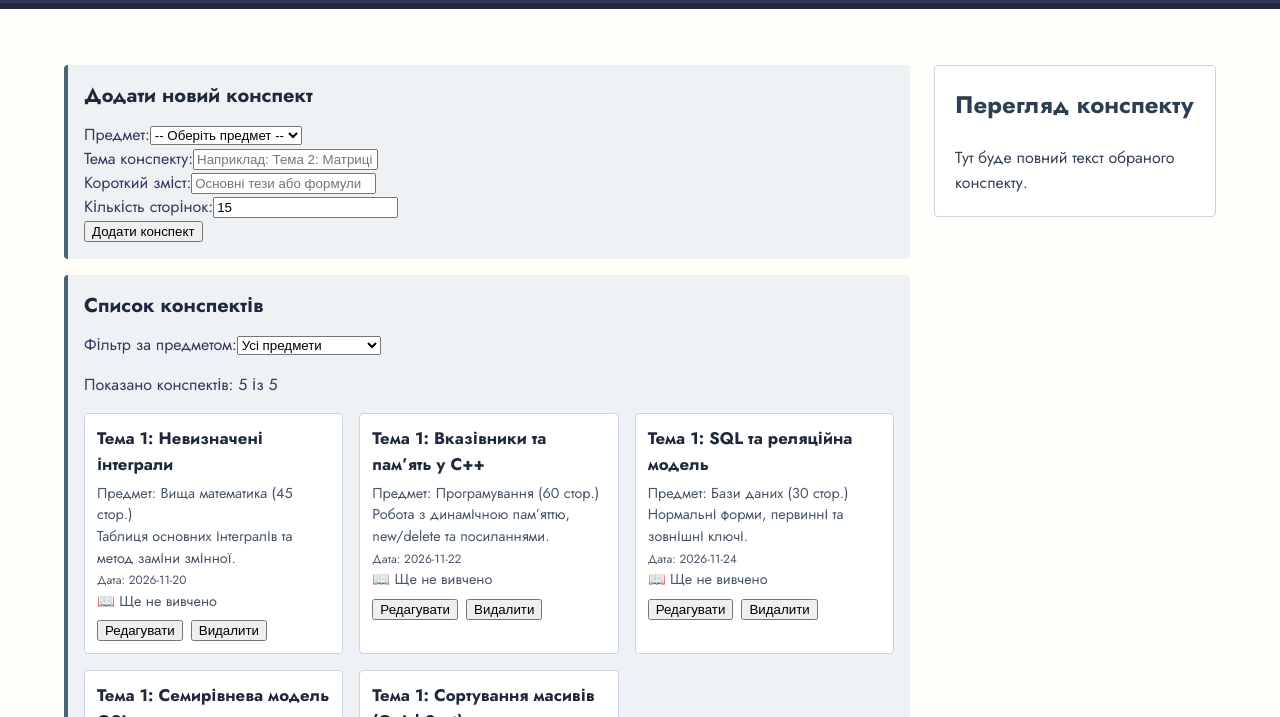
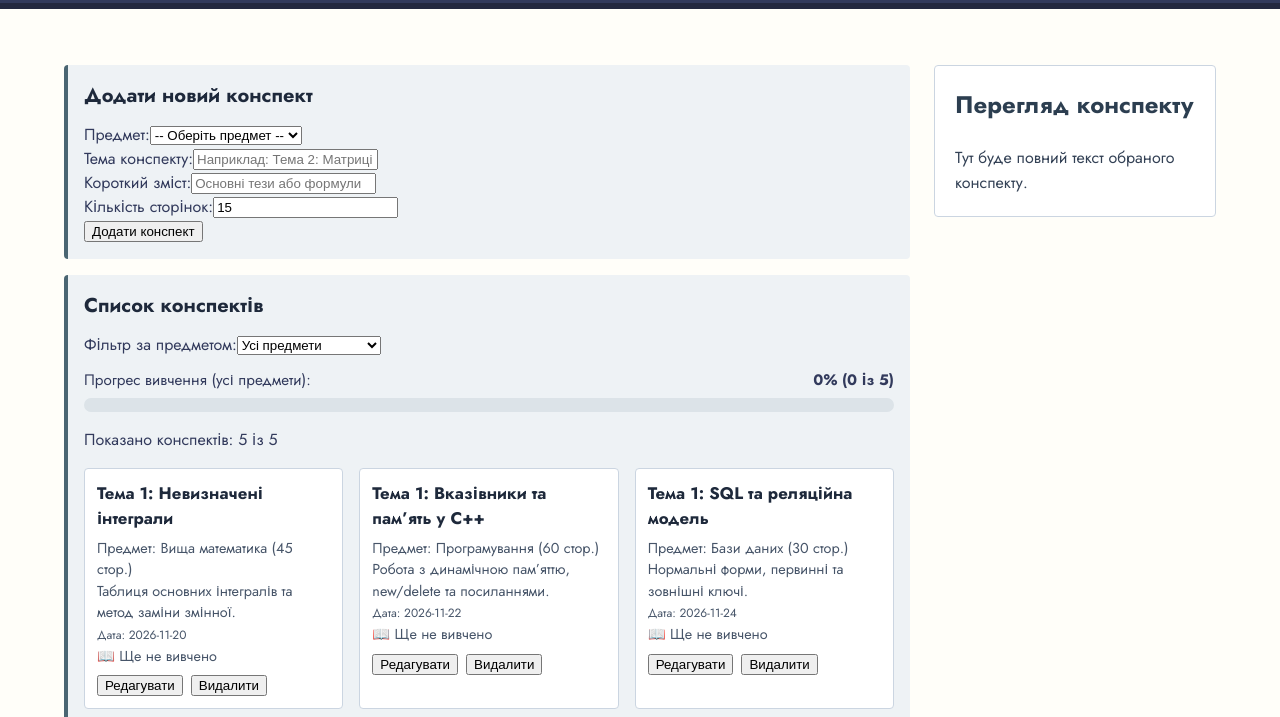
Before and after one commit to Fylhsq-FW/study-notes-organizer, a plain HTML site: page index.html in a window 1280 px wide. Shown: the part 83-800 px from the top of the page. Drawn offline with nearby package versions, Linux system fonts and the light colour scheme.

Commit message:
додано анімований CSS прогрес-бар

```diff
--- a/css/style.css
+++ b/css/style.css
@@ -229,3 +229,34 @@ footer {
 #algorithms .card {
   border-color: #9b2c2c;
 }
+
+.progress-wrapper {
+    margin: 12px 0 16px;
+}
+
+.progress-header {
+    display: flex;
+    justify-content: space-between;
+    margin-bottom: 6px;
+    font-size: 0.95rem;
+}
+
+.progress-bar {
+    width: 100%;
+    height: 14px;
+    background-color: #dce3e8;
+    border-radius: 999px;
+    overflow: hidden;
+}
+
+.progress-bar__fill {
+    height: 100%;
+    width: 0%;
+    background-color: #2f7d32;
+    border-radius: 999px;
+    transition: width 0.45s ease, background-color 0.3s ease;
+}
+
+.progress-bar__fill--complete {
+    background-color: #1b5e20;
+}
--- a/index.html
+++ b/index.html
@@ -84,6 +84,20 @@
                     </select>
                 </div>
 
+                <div class="progress-wrapper">
+                    <div class="progress-header">
+                        <span>Прогрес вивчення ({{ selectedSubject || 'усі предмети' }}):</span>
+                        <strong>{{ learnedPercent }}% ({{ learnedCount }} із {{ filteredNotes.length }})</strong>
+                    </div>
+                    <div class="progress-bar">
+                        <div
+                            class="progress-bar__fill"
+                            :class="{ 'progress-bar__fill--complete': learnedPercent === 100 }"
+                            :style="{ width: learnedPercent + '%' }"
+                        ></div>
+                    </div>
+                </div>
+
                 <p id="notes-count">Показано конспектів: {{ filteredNotes.length }} із {{ notes.length }}</p>
 
                 <div id="notes-list" class="cards-grid">
--- a/script.js
+++ b/script.js
@@ -205,6 +205,15 @@ const app = Vue.createApp({
         filteredNotes() {
             if (!this.selectedSubject) return this.notes;
             return this.notes.filter((note) => note.subject === this.selectedSubject);
+        },
+        //кількість вивчених конспектів у поточному списку
+        learnedCount() {
+            return this.filteredNotes.filter((note) => note.learned).length;
+        },
+        //відсоток вивчених конспектів прогрес-бару
+        learnedPercent() {
+            if (this.filteredNotes.length === 0) return 0;
+            return Math.round((this.learnedCount / this.filteredNotes.length) * 100);
         }
     },
     methods: {
```
